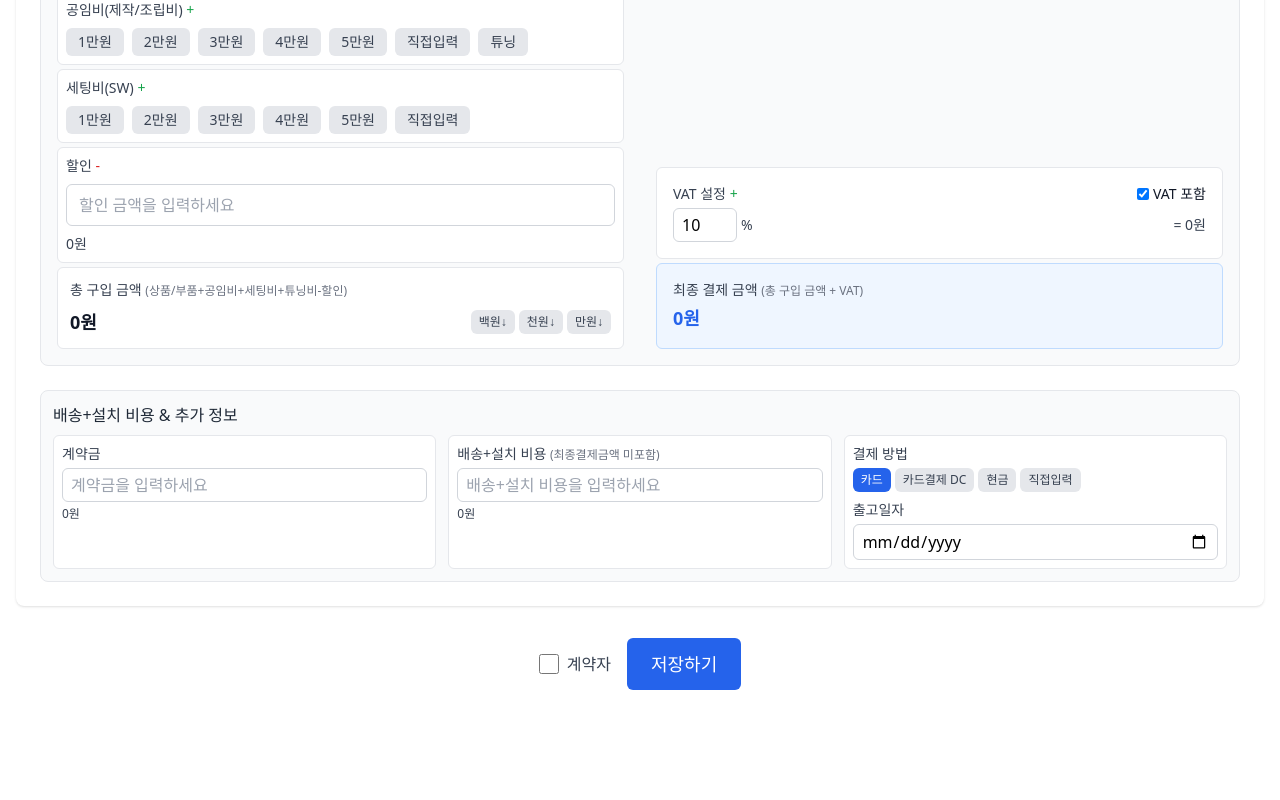
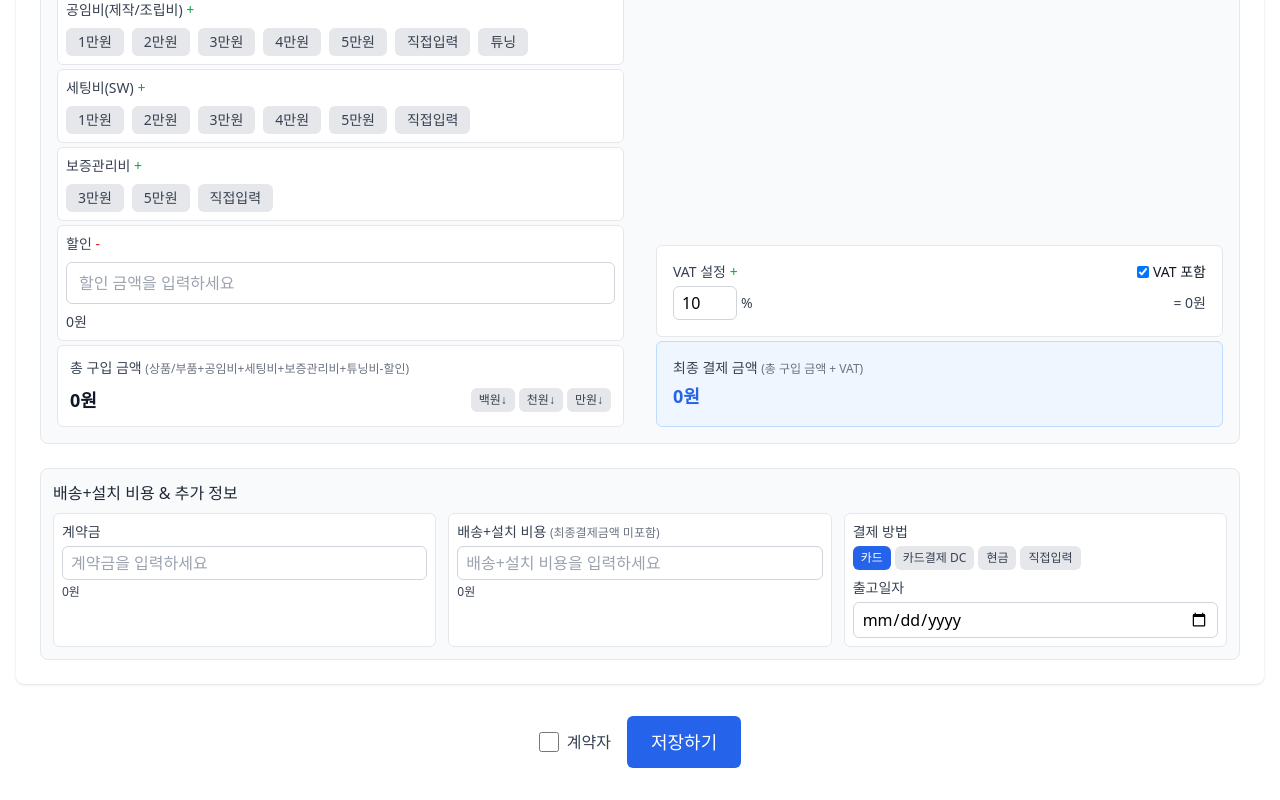
Before and after one commit to kcj980/wellcompro, a Next.js app: page /estimate in a window 1280 px wide. Shown: the part 1623-2423 px from the top of the page. Before the commit the page ends 2345 px from the top, so only its background shows below. Built offline with nearby package versions, Linux system fonts and the light colour scheme.

Commit message:
보증관리비 데이터 입력 저장 출력 구현

```diff
--- a/app/estimate/[id]/page.js
+++ b/app/estimate/[id]/page.js
@@ -379,6 +379,12 @@ export default function EstimateDetail({ params }) {
                   </div>
                 </div>
                 <div>
+                  <div className="text-sm font-medium text-gray-500">보증관리비</div>
+                  <div className="mt-1">
+                    {estimate.paymentInfo?.warrantyFee?.toLocaleString() || 0}원
+                  </div>
+                </div>
+                <div>
                   <div className="text-sm font-medium text-gray-500">튜닝비</div>
                   <div className="mt-1">
                     {estimate.paymentInfo?.tuningCost?.toLocaleString() || 0}원
--- a/app/estimate/page.js
+++ b/app/estimate/page.js
@@ -114,6 +114,7 @@ function EstimateContent() {
   const [isCustomManager, setIsCustomManager] = useState(false);
   const [isCustomLaborCost, setIsCustomLaborCost] = useState(false);
   const [isCustomSetupCost, setIsCustomSetupCost] = useState(false);
+  const [isCustomWarrantyFee, setIsCustomWarrantyFee] = useState(false); // 보증관리비 직접 입력 모드 상태
   const [isCustomTuningCost, setIsCustomTuningCost] = useState(false);
   const [isCustomPaymentMethod, setIsCustomPaymentMethod] = useState(false); // 결제 방법 직접 입력 모드 상태
 
@@ -121,6 +122,7 @@ function EstimateContent() {
    * 결제 정보를 관리하는 상태
    * laborCost: 공임비 (기술료)
    * setupCost: 세팅비 (OS 설치, 초기 설정 등)
+   * warrantyFee: 보증관리비 (warranty fee)
    * tuningCost: 튜닝금액
    * discount: 할인 금액
    * deposit: 계약금 (선수금)
@@ -132,6 +134,7 @@ function EstimateContent() {
   const [paymentInfo, setPaymentInfo] = useState({
     laborCost: 0, // 공임비
     setupCost: 0, // 세팅비
+    warrantyFee: 0, // 보증관리비
     tuningCost: 0, // 튜닝금액
     discount: 0, // 할인
     deposit: 0, // 계약금
@@ -698,7 +701,7 @@ function EstimateContent() {
 
   /**
    * 총 구입 금액 계산 함수
-   * 상품 합계 + 공임비 + 세팅비 + 튜닝금액 - 할인
+   * 상품 합계 + 공임비 + 세팅비 + 보증관리비 + 튜닝금액 - 할인
    * @returns {number} 총 구입 금액
    */
   const calculateTotalPurchase = () => {
@@ -712,6 +715,10 @@ function EstimateContent() {
       paymentInfo.setupCost !== undefined
         ? paymentInfo.setupCost
         : Number(paymentInfo.setupCost) || 0;
+    const warrantyFee =
+      paymentInfo.warrantyFee !== undefined
+        ? paymentInfo.warrantyFee
+        : Number(paymentInfo.warrantyFee) || 0;
     const tuningCost =
       paymentInfo.tuningCost !== undefined
         ? paymentInfo.tuningCost
@@ -719,7 +726,7 @@ function EstimateContent() {
     const discount =
       paymentInfo.discount !== undefined ? paymentInfo.discount : Number(paymentInfo.discount) || 0;
 
-    let total = productTotal + laborCost + setupCost + tuningCost - discount;
+    let total = productTotal + laborCost + setupCost + warrantyFee + tuningCost - discount;
 
     // 버림 적용 (100원, 1000원 또는 10000원 단위)
     if (paymentInfo.roundingType === '100down') {
@@ -785,7 +792,15 @@ function EstimateContent() {
     }
     // 금액 입력 필드의 경우 콤마 제거 후 숫자만 유지
     else if (
-      ['laborCost', 'setupCost', 'tuningCost', 'discount', 'deposit', 'shippingCost'].includes(name)
+      [
+        'laborCost',
+        'setupCost',
+        'warrantyFee',
+        'tuningCost',
+        'discount',
+        'deposit',
+        'shippingCost',
+      ].includes(name)
     ) {
       // 콤마 제거하고 숫자만 추출
       const numericValue = value.replace(/,/g, '').replace(/[^0-9]/g, '');
@@ -923,6 +938,7 @@ function EstimateContent() {
           // 문자열로 저장된 금액 필드들을 숫자로 변환
           laborCost: Number(paymentInfo.laborCost || 0),
           setupCost: Number(paymentInfo.setupCost || 0),
+          warrantyFee: Number(paymentInfo.warrantyFee || 0),
           discount: Number(paymentInfo.discount || 0),
           deposit: Number(paymentInfo.deposit || 0),
           shippingCost: Number(paymentInfo.shippingCost || 0),
@@ -1164,6 +1180,12 @@ function EstimateContent() {
                 parseInt(data.estimate.paymentInfo.setupCost)
               );
               setIsCustomSetupCost(customSetupCost);
+
+              // 보증관리비가 기본값(3만원, 5만원) 중 하나인지 체크
+              const customWarrantyFee = ![30000, 50000].includes(
+                parseInt(data.estimate.paymentInfo.warrantyFee)
+              );
+              setIsCustomWarrantyFee(customWarrantyFee);
 
               // 튜닝금액이 있으면 튜닝 모드 활성화
               if (
@@ -2642,6 +2664,62 @@ function EstimateContent() {
                       </div>
                     </div>
 
+                    {/* 보증관리비(warranty fee) */}
+                    <div className="p-2 bg-white rounded-md border border-gray-200">
+                      <label className="block text-sm font-medium text-gray-700 mb-2">
+                        보증관리비 <span className="text-green-600">+</span>
+                      </label>
+                      <div className="space-y-2">
+                        <div className="flex flex-wrap gap-2">
+                          {[30000, 50000].map(cost => (
+                            <button
+                              key={cost}
+                              type="button"
+                              onClick={() => {
+                                setIsCustomWarrantyFee(false);
+                                setPaymentInfo(prev => ({ ...prev, warrantyFee: cost }));
+                              }}
+                              className={`px-3 py-1 rounded-md text-sm ${
+                                paymentInfo.warrantyFee === cost && !isCustomWarrantyFee
+                                  ? 'bg-blue-600 text-white'
+                                  : 'bg-gray-200 text-gray-700 hover:bg-gray-300'
+                              }`}
+                            >
+                              {cost / 10000}만원
+                            </button>
+                          ))}
+                          <button
+                            type="button"
+                            onClick={() => {
+                              setIsCustomWarrantyFee(true);
+                              setPaymentInfo(prev => ({ ...prev, warrantyFee: 0 }));
+                            }}
+                            className={`px-3 py-1 rounded-md text-sm ${
+                              isCustomWarrantyFee
+                                ? 'bg-blue-600 text-white'
+                                : 'bg-gray-200 text-gray-700 hover:bg-gray-300'
+                            }`}
+                          >
+                            직접입력
+                          </button>
+                        </div>
+                        {isCustomWarrantyFee && (
+                          <input
+                            type="text"
+                            name="warrantyFee"
+                            value={
+                              paymentInfo.warrantyFee
+                                ? paymentInfo.warrantyFee.toLocaleString()
+                                : ''
+                            }
+                            onChange={handlePaymentInfoChange}
+                            className="w-full border border-gray-300 rounded-md px-3 py-2 focus:outline-none focus:ring-2 focus:ring-blue-500"
+                            placeholder="보증관리비를 입력하세요"
+                          />
+                        )}
+                      </div>
+                    </div>
+
                     {/* 할인 */}
                     <div className="p-2 bg-white rounded-md border border-gray-200">
                       <label className="block text-sm font-medium text-gray-700 mb-2">
@@ -2667,7 +2745,7 @@ function EstimateContent() {
                       <label className="block text-sm font-medium text-gray-700 mb-2">
                         총 구입 금액{' '}
                         <span className="text-xs text-gray-500">
-                          (상품/부품+공임비+세팅비+튜닝비-할인)
+                          (상품/부품+공임비+세팅비+보증관리비+튜닝비-할인)
                         </span>
                       </label>
                       <div className="flex justify-between items-center">
@@ -2690,6 +2768,10 @@ function EstimateContent() {
                                 paymentInfo.setupCost !== undefined
                                   ? paymentInfo.setupCost
                                   : parseInt(paymentInfo.setupCost) || 0;
+                              const warrantyFee =
+                                paymentInfo.warrantyFee !== undefined
+                                  ? paymentInfo.warrantyFee
+                                  : parseInt(paymentInfo.warrantyFee) || 0;
                               const tuningCost =
                                 paymentInfo.tuningCost !== undefined
                                   ? paymentInfo.tuningCost
@@ -2699,7 +2781,12 @@ function EstimateContent() {
                                   ? paymentInfo.discount
                                   : parseInt(paymentInfo.discount) || 0;
                               const totalBeforeRounding =
-                                productTotal + laborCost + setupCost + tuningCost - discount;
+                                productTotal +
+                                laborCost +
+                                setupCost +
+                                warrantyFee +
+                                tuningCost -
+                                discount;
 
                               // 버림 적용
                               const roundingType = '100down';
@@ -2738,6 +2825,10 @@ function EstimateContent() {
                                 paymentInfo.setupCost !== undefined
                                   ? paymentInfo.setupCost
                                   : parseInt(paymentInfo.setupCost) || 0;
+                              const warrantyFee =
+                                paymentInfo.warrantyFee !== undefined
+                                  ? paymentInfo.warrantyFee
+                                  : parseInt(paymentInfo.warrantyFee) || 0;
                               const tuningCost =
                                 paymentInfo.tuningCost !== undefined
                                   ? paymentInfo.tuningCost
@@ -2747,7 +2838,12 @@ function EstimateContent() {
                                   ? paymentInfo.discount
                                   : parseInt(paymentInfo.discount) || 0;
                               const totalBeforeRounding =
-                                productTotal + laborCost + setupCost + tuningCost - discount;
+                                productTotal +
+                                laborCost +
+                                setupCost +
+                                warrantyFee +
+                                tuningCost -
+                                discount;
 
                               // 버림 적용
                               const roundingType = '1000down';
@@ -2786,6 +2882,10 @@ function EstimateContent() {
                                 paymentInfo.setupCost !== undefined
                                   ? paymentInfo.setupCost
                                   : parseInt(paymentInfo.setupCost) || 0;
+                              const warrantyFee =
+                                paymentInfo.warrantyFee !== undefined
+                                  ? paymentInfo.warrantyFee
+                                  : parseInt(paymentInfo.warrantyFee) || 0;
                               const tuningCost =
                                 paymentInfo.tuningCost !== undefined
                                   ? paymentInfo.tuningCost
@@ -2795,7 +2895,12 @@ function EstimateContent() {
                                   ? paymentInfo.discount
                                   : parseInt(paymentInfo.discount) || 0;
                               const totalBeforeRounding =
-                                productTotal + laborCost + setupCost + tuningCost - discount;
+                                productTotal +
+                                laborCost +
+                                setupCost +
+                                warrantyFee +
+                                tuningCost -
+                                discount;
 
                               // 버림 적용
                               const roundingType = '10000down';
--- a/models/Estimate.js
+++ b/models/Estimate.js
@@ -46,6 +46,7 @@ const EstimateSchema = new mongoose.Schema({
     laborCost: Number, // 공임비
     tuningCost: Number, // 튜닝금액
     setupCost: Number, // 세팅비
+    warrantyFee: Number, // 보증관리비
     discount: Number, // 할인
     deposit: Number, // 계약금
     includeVat: Boolean, // VAT 포함 여부
```
